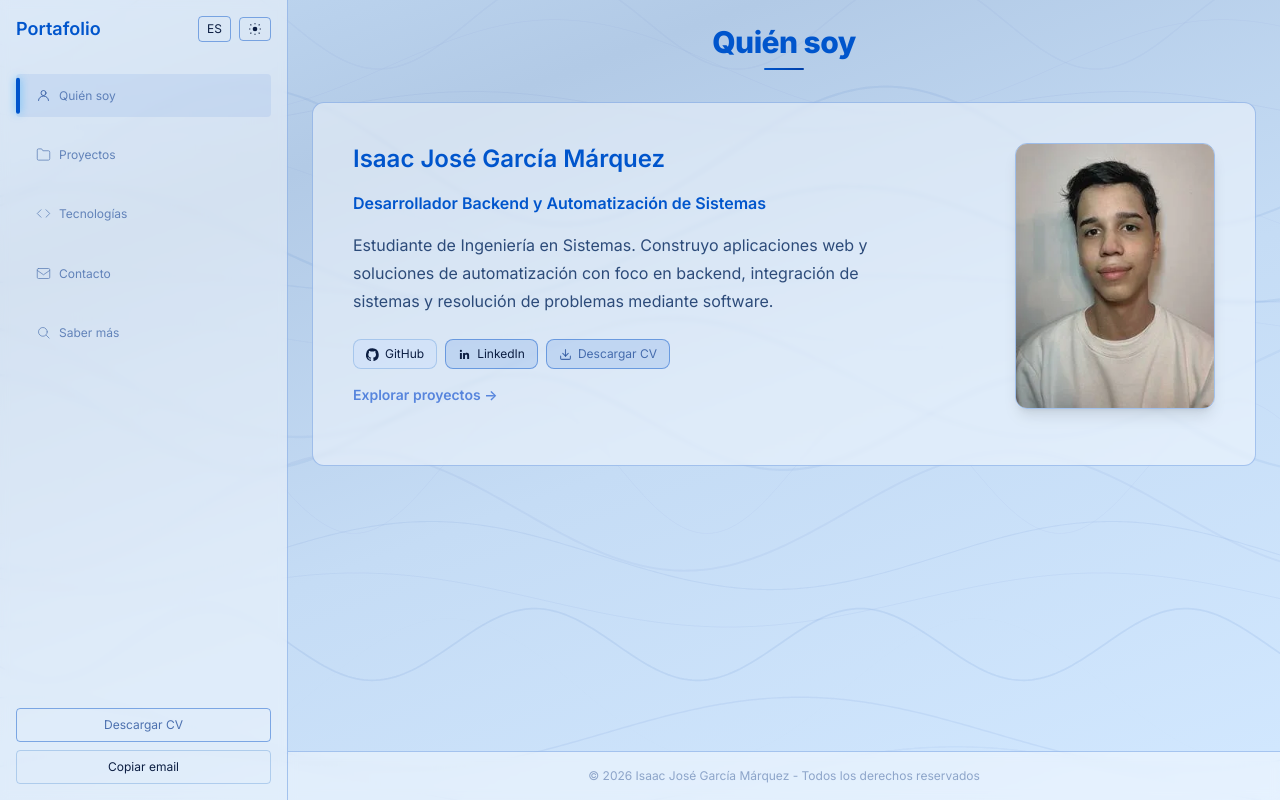
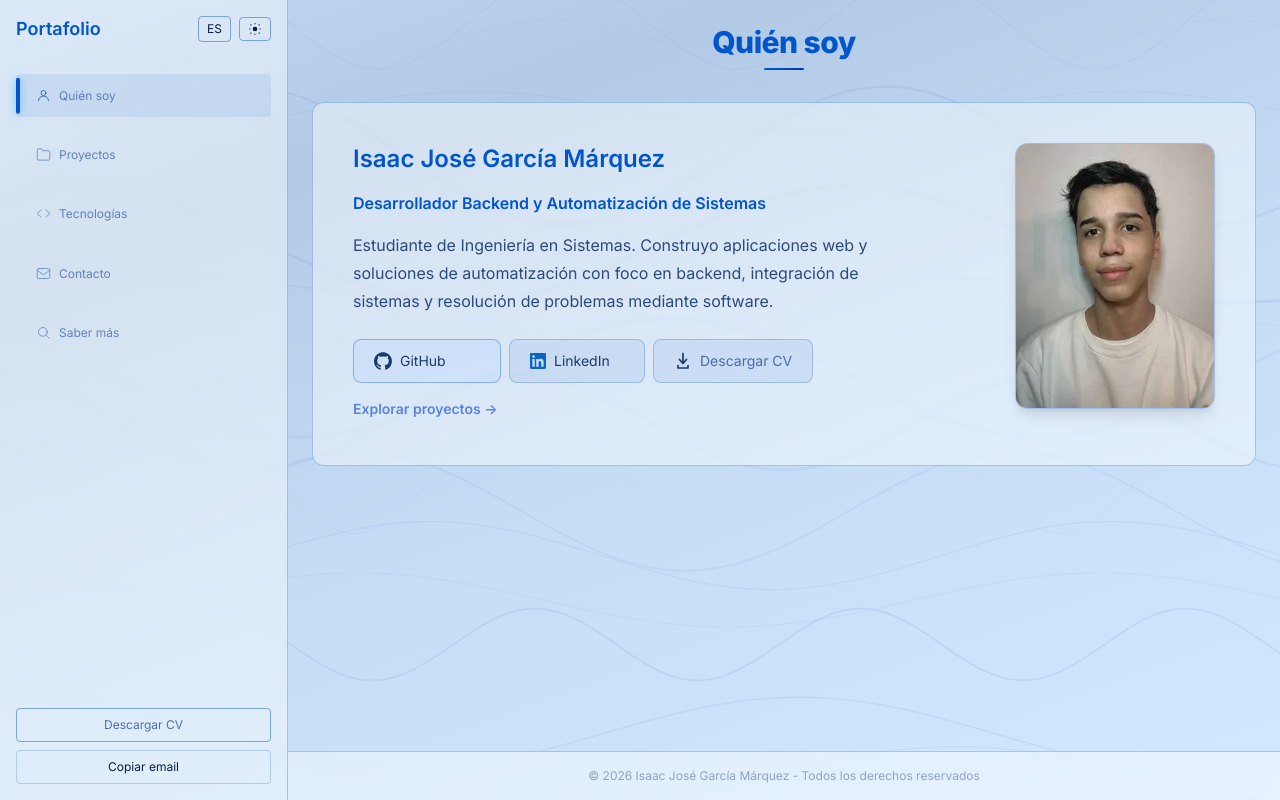
Before and after one commit to Isaacxiddd/isaac-portfolio, a React (Vite) app: page / in a window 1280 px wide. Built offline with nearby package versions, Linux system fonts and the light colour scheme.

Commit message:
feat: botones animados con hover effects (github/linkedin/download)

```diff
--- a/src/App.tsx
+++ b/src/App.tsx
@@ -1056,8 +1056,9 @@ const RotatingImage: React.FC<{ project: Project; alt: string; paused: boolean }
 const AboutSection: React.FC<{
   translations: Translations;
   lang: Lang;
-  onSetActive: (i: number) => void;
-}> = ({ translations, lang, onSetActive }) => {
+  theme: Theme;
+  onSetActive: (index: number) => void;
+}> = ({ translations, lang, theme, onSetActive }) => {
   return (
     <div>
       <SectionTitle>{translations.aboutTitle}</SectionTitle>
@@ -1065,7 +1066,7 @@ const AboutSection: React.FC<{
         <motion.div className="flex flex-col md:flex-row gap-8 items-center md:items-start" initial="hidden" animate="visible" variants={{ visible: { transition: { staggerChildren: 0.1 } } }}>
           <div className="md:w-2/3">
             <motion.div variants={fadeUp} className="text-2xl font-semibold mb-4 text-cyberaccent">Isaac José García Márquez</motion.div>
-            <motion.div variants={fadeUp} className="text-base font-semibold mb-4 text-cyan-400">
+            <motion.div variants={fadeUp} className={theme === 'ps3' ? 'text-base font-semibold mb-4 text-cyan-400' : 'text-sm font-normal mb-4 text-white/70 uppercase tracking-wider'}>
               {translations.developer}
             </motion.div>
             <motion.p variants={fadeUp} className="text-[16px] leading-7 text-gray-200 mb-6">
@@ -1078,31 +1079,58 @@ const AboutSection: React.FC<{
             <motion.div variants={fadeUp} className="flex flex-wrap gap-2 mb-4">
               <button
                 onClick={AppConfig.openGitHub}
-                className="btn-shine inline-flex items-center gap-1.5 px-3 py-1.5 text-xs border border-gray-500/50 rounded-lg bg-gray-700/30 hover:bg-gray-700/50 transition-colors"
+                className="btn-animated btn-gh"
               >
-                <svg width="13" height="13" viewBox="0 0 24 24" fill="currentColor" aria-hidden>
-                  <path d="M12 .5a12 12 0 0 0-3.79 23.4c.6.11.82-.26.82-.58v-2.01c-3.34.73-4.04-1.61-4.04-1.61-.55-1.41-1.34-1.79-1.34-1.79-1.09-.75.08-.74.08-.74 1.2.09 1.83 1.23 1.83 1.23 1.07 1.83 2.8 1.3 3.48.99.11-.78.42-1.3.76-1.6-2.66-.3-5.47-1.34-5.47-5.95 0-1.31.47-2.38 1.23-3.22-.12-.3-.53-1.52.12-3.17 0 0 1-.32 3.29 1.23a11.44 11.44 0 0 1 6 0C16.1 5.3 17.1 5.62 17.1 5.62c.65 1.65.24 2.87.12 3.17.76.84 1.23 1.91 1.23 3.22 0 4.62-2.81 5.65-5.49 5.95.43.37.81 1.1.81 2.23v3.3c0 .32.21.69.82.58A12 12 0 0 0 12 .5z" />
-                </svg>
-                GitHub
+                <span className="gh-cat">
+                  <svg width="18" height="18" viewBox="0 0 98 96" fill="#e2e8f0" xmlns="http://www.w3.org/2000/svg">
+                    <path fill-rule="evenodd" clip-rule="evenodd" d="M48.854 0C21.839 0 0 22 0 49.217c0 21.756 13.993 40.172 33.405 46.69 2.427.49 3.316-1.059 3.316-2.362 0-1.141-.08-5.052-.08-9.127-13.59 2.934-16.42-5.867-16.42-5.867-2.184-5.704-5.42-7.17-5.42-7.17-4.448-3.015.324-3.015.324-3.015 4.934.326 7.523 5.052 7.523 5.052 4.367 7.496 11.404 5.378 14.235 4.074.404-3.178 1.699-5.378 3.074-6.6-10.839-1.141-22.243-5.378-22.243-24.283 0-5.378 1.94-9.778 5.014-13.2-.485-1.222-2.184-6.275.486-13.038 0 0 4.125-1.304 13.426 5.052a46.97 46.97 0 0 1 12.214-1.63c4.125 0 8.33.571 12.213 1.63 9.302-6.356 13.427-5.052 13.427-5.052 2.67 6.763.97 11.816.485 13.038 3.155 3.422 5.015 7.822 5.015 13.2 0 18.905-11.404 23.06-22.324 24.283 1.78 1.548 3.316 4.481 3.316 9.126 0 6.6-.08 11.897-.08 13.526 0 1.304.89 2.853 3.316 2.364 19.412-6.52 33.405-24.935 33.405-46.691C97.707 22 75.788 0 48.854 0z"/>
+                  </svg>
+                </span>
+                <div className="gh-label-wrap">
+                  <span className="gh-in">GitHub</span>
+                  <span className="gh-name">isaacxiddd</span>
+                </div>
               </button>
               <button
                 onClick={AppConfig.openLinkedIn}
-                className="btn-shine inline-flex items-center gap-1.5 px-3 py-1.5 text-xs border border-cyberaccent/50 rounded-lg bg-cyberaccent/20 hover:bg-cyberaccent/30 transition-colors"
+                className="btn-animated btn-li"
               >
-                <svg width="13" height="13" viewBox="0 0 24 24" fill="currentColor" aria-hidden>
-                  <path d="M20.45 20.45h-3.56v-5.57c0-1.33-.02-3.04-1.85-3.04-1.85 0-2.13 1.44-2.13 2.93v5.68H9.35V9h3.42v1.56h.05c.48-.91 1.65-1.85 3.4-1.85 3.64 0 4.31 2.4 4.31 5.51v6.23zM5.34 7.43a2.06 2.06 0 1 1 0-4.12 2.06 2.06 0 0 1 0 4.12zM7.13 20.45H3.55V9h3.58v11.45z" />
+                <svg width="16" height="16" viewBox="0 0 24 24" fill="#0a66c2" xmlns="http://www.w3.org/2000/svg" style={{flexShrink:0}}>
+                  <path d="M20.447 20.452h-3.554v-5.569c0-1.328-.027-3.037-1.852-3.037-1.853 0-2.136 1.445-2.136 2.939v5.667H9.351V9h3.414v1.561h.046c.477-.9 1.637-1.85 3.37-1.85 3.601 0 4.267 2.37 4.267 5.455v6.286zM5.337 7.433a2.062 2.062 0 0 1-2.063-2.065 2.064 2.064 0 1 1 2.063 2.065zm1.782 13.019H3.555V9h3.564v11.452zM22.225 0H1.771C.792 0 0 .774 0 1.729v20.542C0 23.227.792 24 1.771 24h20.451C23.2 24 24 23.227 24 22.271V1.729C24 .774 23.2 0 22.222 0h.003z"/>
                 </svg>
-                LinkedIn
+                <div className="li-label-wrap">
+                  <span className="li-in">LinkedIn</span>
+                  <span className="li-name">isaacjosegarcia</span>
+                </div>
               </button>
               <a
                 href={lang === 'en' ? AppConfig.CV_PATH_EN : AppConfig.CV_PATH}
                 download
-                className="btn-shine inline-flex items-center gap-1.5 px-3 py-1.5 text-xs border border-cyberaccent/50 rounded-lg bg-cyberaccent/20 hover:bg-cyberaccent/30 transition-colors"
+                className="btn-animated btn-dl"
               >
-                <svg width="13" height="13" viewBox="0 0 24 24" fill="none" stroke="currentColor" strokeWidth="2" strokeLinecap="round" strokeLinejoin="round" aria-hidden>
-                  <path d="M21 15v4a2 2 0 0 1-2 2H5a2 2 0 0 1-2-2v-4"/><polyline points="7 10 12 15 17 10"/><line x1="12" y1="15" x2="12" y2="3"/>
-                </svg>
-                {lang === "es" ? "Descargar CV" : "Download CV"}
+                <div className="dl-default">
+                  <svg width="18" height="18" viewBox="0 0 18 18" fill="none" xmlns="http://www.w3.org/2000/svg">
+                    <line x1="9" y1="1.5" x2="9" y2="10" stroke="#e2e8f0" stroke-width="1.7" stroke-linecap="round"/>
+                    <polyline points="5.5,7.5 9,11.5 12.5,7.5" fill="none" stroke="#e2e8f0" stroke-width="1.7" stroke-linejoin="round" stroke-linecap="round"/>
+                    <polyline points="4,13.5 4,16 14,16 14,13.5" fill="none" stroke="#e2e8f0" stroke-width="1.7" stroke-linejoin="round" stroke-linecap="round"/>
+                  </svg>
+                  <span>{lang === "es" ? "Descargar CV" : "Download CV"}</span>
+                </div>
+                <div className="dl-loading">
+                  <svg width="15" height="15" viewBox="0 0 24 24" fill="none" stroke="rgba(255,255,255,0.8)" stroke-width="2" stroke-linecap="round" stroke-linejoin="round">
+                    <rect x="2" y="2" width="20" height="8" rx="2"/>
+                    <rect x="2" y="14" width="20" height="8" rx="2"/>
+                    <circle cx="6" cy="6" r="1.2" fill="rgba(255,255,255,0.8)" stroke="none"/>
+                    <circle cx="6" cy="18" r="1.2" fill="rgba(255,255,255,0.8)" stroke="none"/>
+                  </svg>
+                  <div className="dl-track">
+                    <div className="dl-fill"></div>
+                    <div className="dl-packet"></div>
+                  </div>
+                  <svg width="15" height="15" viewBox="0 0 24 24" fill="none" stroke="rgba(255,255,255,0.8)" stroke-width="2" stroke-linecap="round" stroke-linejoin="round">
+                    <path d="M22 19a2 2 0 0 1-2 2H4a2 2 0 0 1-2-2V5a2 2 0 0 1 2-2h5l2 3h9a2 2 0 0 1 2 2z"/>
+                  </svg>
+                </div>
               </a>
             </motion.div>
 
@@ -1831,14 +1859,15 @@ const ContentRenderer: React.FC<{
   activeIndex: number;
   translations: Translations;
   lang: Lang;
+  theme: Theme;
   projectRepo: ProjectRepository;
   techRepo: TechnologyRepository;
   onSetActive: (index: number) => void;
   onCopyEmail: () => void;
-}> = ({ activeIndex, translations, lang, projectRepo, techRepo, onSetActive, onCopyEmail }) => {
+}> = ({ activeIndex, translations, lang, theme, projectRepo, techRepo, onSetActive, onCopyEmail }) => {
   switch (activeIndex) {
     case 0:
-      return <AboutSection translations={translations} lang={lang} onSetActive={onSetActive} />;
+      return <AboutSection translations={translations} lang={lang} theme={theme} onSetActive={onSetActive} />;
     case 1:
       return <ProjectsSection translations={translations} lang={lang} projectRepo={projectRepo} />;
     case 2:
@@ -1848,7 +1877,7 @@ const ContentRenderer: React.FC<{
     case 4:
       return <LearnMoreSection translations={translations} lang={lang} />;
     default:
-      return <AboutSection translations={translations} lang={lang} onSetActive={onSetActive} />;
+      return <AboutSection translations={translations} lang={lang} theme={theme} onSetActive={onSetActive} />;
   }
 };
 
@@ -2070,6 +2099,7 @@ export default function OptimizedPortfolio(): JSX.Element {
                 activeIndex={activeIndex}
                 translations={translations}
                 lang={lang}
+                theme={theme}
                 projectRepo={projectRepo}
                 techRepo={techRepo}
                 onSetActive={setActive}
--- a/src/styles.css
+++ b/src/styles.css
@@ -676,3 +676,206 @@ html[data-theme="ps3"] * { scrollbar-color: rgba(0,80,200,0.2) transparent; }
   color: rgba(0, 85, 204, 0.9);
   text-shadow: 0 0 8px rgba(0, 85, 204, 0.6);
 }
+
+/* ─── Botones animados (GitHub, LinkedIn, Download) ─── */
+
+.btn-animated {
+  display: inline-flex;
+  align-items: center;
+  gap: 8px;
+  padding: 10px 20px;
+  border-radius: 0.5rem;
+  font-family: 'Inter', sans-serif;
+  font-size: 14px;
+  font-weight: 500;
+  cursor: pointer;
+  position: relative;
+  transition: border-color 0.3s, box-shadow 0.3s;
+  white-space: nowrap;
+  user-select: none;
+  overflow: hidden;
+  text-decoration: none;
+}
+.btn-animated:hover { border-color: #4a9eff; box-shadow: 0 0 0 1px #4a9eff22; }
+
+/* ─── GITHUB ─── */
+.btn-gh {
+  color: #e2e8f0;
+  background: #1e2a3a;
+  border: 1.5px solid #2d3f55;
+}
+.btn-gh .gh-cat {
+  display: flex; align-items: center; justify-content: center;
+  flex-shrink: 0;
+}
+.btn-gh:hover .gh-cat {
+  animation: cat-shake 0.7s ease forwards;
+}
+@keyframes cat-shake {
+  0%   { transform: rotate(0deg) translateX(0); }
+  10%  { transform: rotate(-12deg) translateX(-2px); }
+  25%  { transform: rotate(12deg) translateX(2px); }
+  40%  { transform: rotate(-10deg) translateX(-2px); }
+  55%  { transform: rotate(9deg) translateX(2px); }
+  68%  { transform: rotate(-6deg) translateX(-1px); }
+  80%  { transform: rotate(4deg) translateX(1px); }
+  90%  { transform: rotate(-2deg); }
+  100% { transform: rotate(0deg) translateX(0); }
+}
+.gh-label-wrap {
+  position: relative;
+  height: 20px;
+  overflow: hidden;
+  width: 80px;
+}
+.gh-in, .gh-name {
+  position: absolute;
+  top: 0; left: 0;
+  white-space: nowrap;
+  font-family: 'Inter', sans-serif;
+  font-size: 14px;
+  font-weight: 500;
+  line-height: 20px;
+  transition: transform 0.38s cubic-bezier(.4,0,.2,1), opacity 0.38s;
+}
+.gh-in { color: #e2e8f0; }
+.gh-name { transform: translateX(100%); opacity: 0; color: #ffffff; }
+.btn-gh:hover .gh-in { transform: translateX(-110%); opacity: 0; }
+.btn-gh:hover .gh-name { transform: translateX(0); opacity: 1; }
+
+/* ─── LINKEDIN ─── */
+.btn-li {
+  min-width: 130px;
+  color: #e2e8f0;
+  background: rgba(0,120,255,0.12);
+  border: 1.5px solid rgba(0,120,255,0.35);
+}
+.li-label-wrap {
+  position: relative;
+  height: 20px;
+  overflow: hidden;
+  width: 70px;
+}
+.li-in, .li-name {
+  position: absolute;
+  top: 0; left: 0;
+  white-space: nowrap;
+  font-family: 'Inter', sans-serif;
+  font-size: 14px;
+  font-weight: 500;
+  line-height: 20px;
+  transition: transform 0.38s cubic-bezier(.4,0,.2,1), opacity 0.38s;
+}
+.li-in { color: #e2e8f0; }
+.li-name { transform: translateX(100%); opacity: 0; color: #ffffff; }
+.btn-li:hover .li-in { transform: translateX(-110%); opacity: 0; }
+.btn-li:hover .li-name { transform: translateX(0); opacity: 1; }
+
+/* ─── DOWNLOAD ─── */
+.btn-dl {
+  overflow: hidden;
+  min-width: 148px;
+  color: #e2e8f0;
+  background: rgba(0,120,255,0.12);
+  border: 1.5px solid rgba(0,120,255,0.35);
+}
+.dl-default {
+  display: flex;
+  align-items: center;
+  gap: 8px;
+  transition: transform 0.38s cubic-bezier(.4,0,.2,1), opacity 0.35s;
+}
+.btn-dl:hover .dl-default {
+  transform: translateY(-120%);
+  opacity: 0;
+}
+.dl-loading {
+  position: absolute;
+  inset: 0;
+  display: flex;
+  align-items: center;
+  justify-content: center;
+  gap: 6px;
+  transform: translateY(120%);
+  opacity: 0;
+  transition: transform 0.38s cubic-bezier(.4,0,.2,1), opacity 0.35s;
+}
+.btn-dl:hover .dl-loading {
+  transform: translateY(0);
+  opacity: 1;
+}
+.dl-track {
+  width: 36px;
+  height: 2px;
+  background: rgba(255,255,255,0.2);
+  border-radius: 2px;
+  overflow: hidden;
+  position: relative;
+}
+.dl-fill {
+  height: 100%;
+  width: 0%;
+  background: #ffffff;
+  border-radius: 2px;
+}
+.btn-dl:hover .dl-fill {
+  animation: dl-progress 1.1s ease forwards;
+  animation-delay: 0.42s;
+}
+@keyframes dl-progress {
+  0%   { width: 0%; }
+  100% { width: 100%; }
+}
+.dl-packet {
+  position: absolute;
+  top: 50%;
+  left: 0;
+  transform: translateY(-50%);
+  width: 4px;
+  height: 4px;
+  border-radius: 50%;
+  background: #ffffff;
+  opacity: 0;
+}
+.btn-dl:hover .dl-packet {
+  animation: packet-travel 1.1s ease forwards;
+  animation-delay: 0.42s;
+}
+@keyframes packet-travel {
+  0%   { left: 0%; opacity: 0; }
+  5%   { opacity: 1; }
+  95%  { opacity: 1; }
+  100% { left: 100%; opacity: 0; }
+}
+
+/* ─── PS3 theme overrides ─── */
+[data-theme="ps3"] .btn-animated:hover {
+  border-color: #0055cc;
+  box-shadow: 0 0 0 1px rgba(0,85,204,0.15);
+}
+[data-theme="ps3"] .btn-gh {
+  color: #1a3a6b;
+  background: rgba(200,220,252,0.6);
+  border-color: rgba(0,80,200,0.35);
+}
+[data-theme="ps3"] .btn-li {
+  color: #1a3a6b;
+  background: rgba(0,85,204,0.08);
+  border-color: rgba(0,80,200,0.25);
+}
+[data-theme="ps3"] .btn-dl {
+  color: #1a3a6b;
+  background: rgba(0,85,204,0.08);
+  border-color: rgba(0,80,200,0.25);
+}
+[data-theme="ps3"] .btn-gh .gh-cat svg { fill: #1a3a6b; }
+[data-theme="ps3"] .gh-in { color: #1a3a6b; }
+[data-theme="ps3"] .gh-name { color: #003fa8; }
+[data-theme="ps3"] .li-in { color: #1a3a6b; }
+[data-theme="ps3"] .li-name { color: #003fa8; }
+[data-theme="ps3"] .btn-dl .dl-default svg line,
+[data-theme="ps3"] .btn-dl .dl-default svg polyline { stroke: #1a3a6b; }
+[data-theme="ps3"] .dl-loading svg { stroke: #1a3a6b; }
+[data-theme="ps3"] .dl-track { background: rgba(0,80,200,0.2); }
+[data-theme="ps3"] .dl-fill { background: #0055cc; }
+[data-theme="ps3"] .dl-packet { background: #0055cc; }
```
